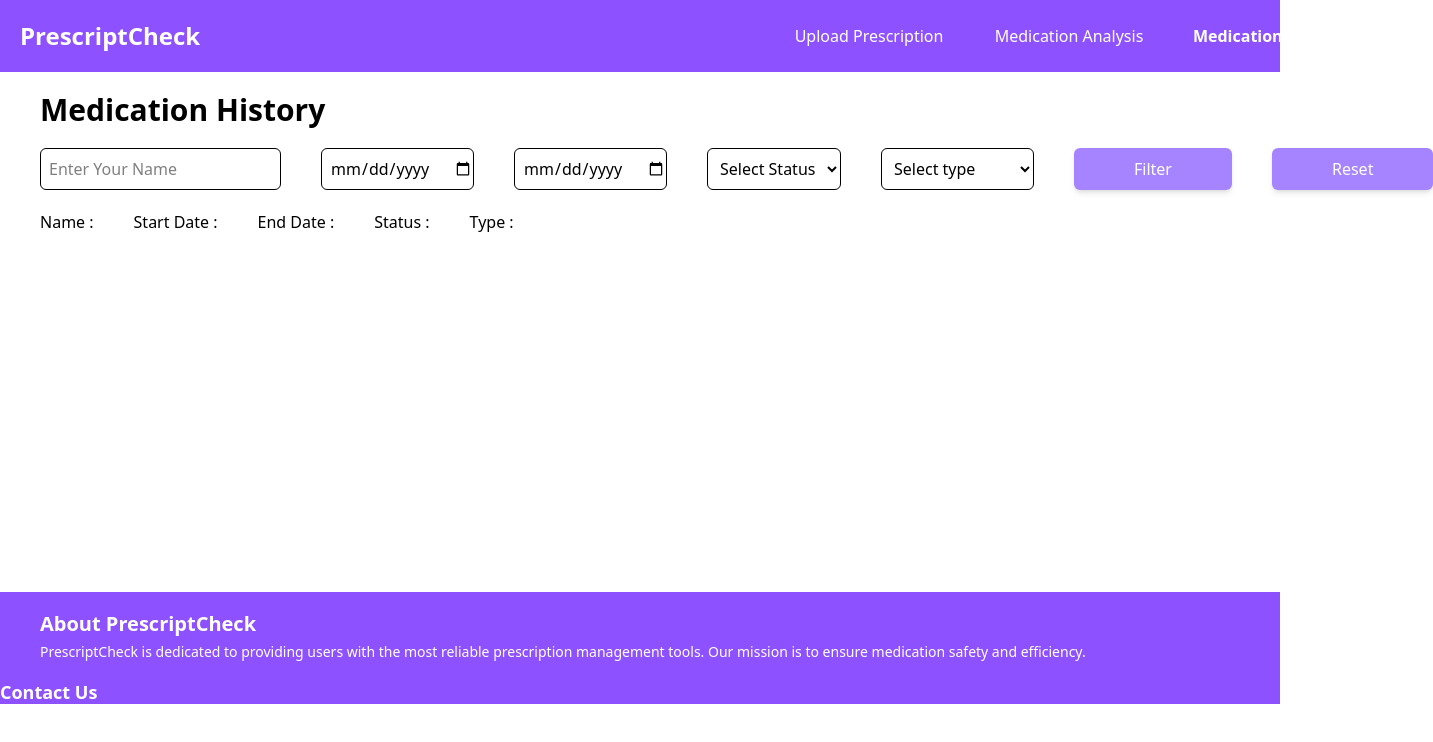
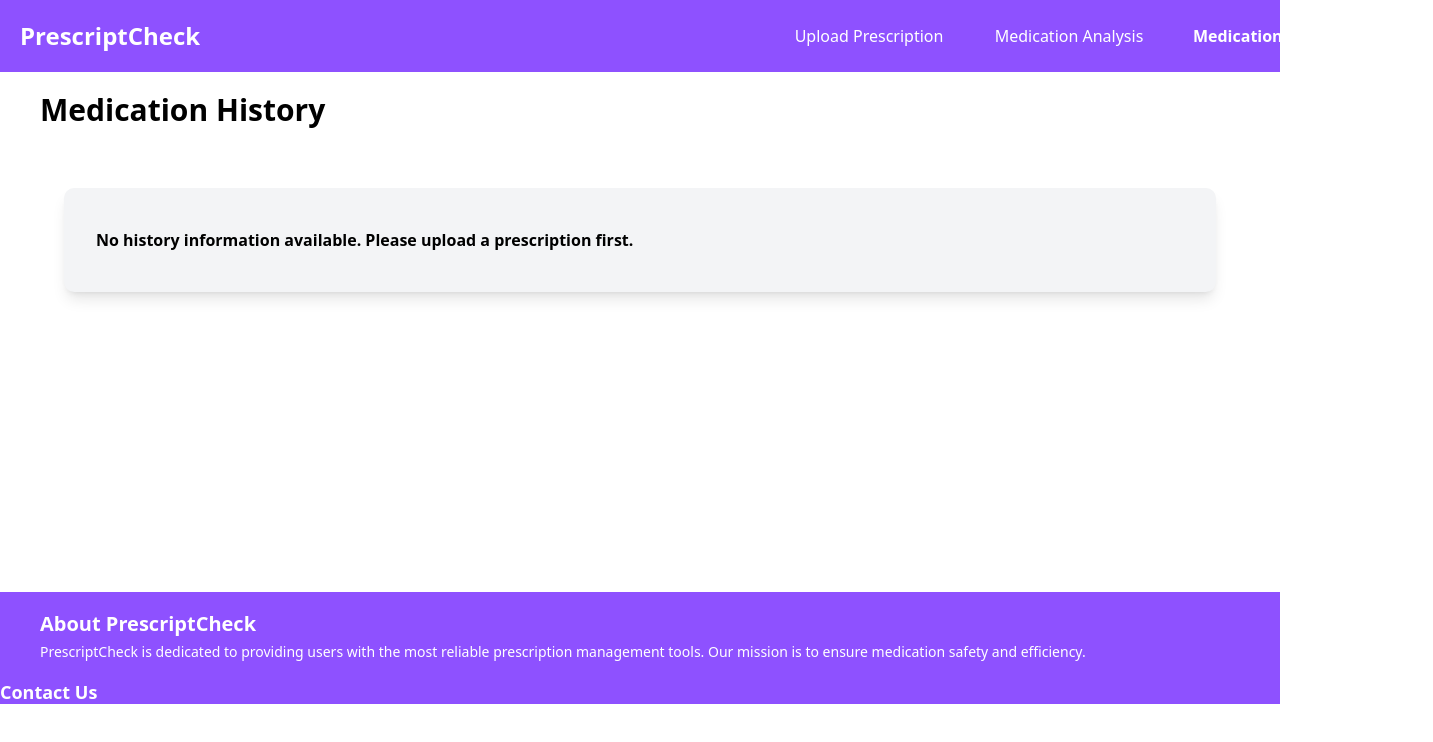
Before and after one commit to ad1tyq/PrescriptCheck, a React (Vite) app in the folder frontend/: page /history in a window 1280 px wide. Shown: the top 742 px of the page, 1433 px wide, since content can reach past the window. Built offline with nearby package versions, Linux system fonts and the light colour scheme.

Commit message:
all done only interactions left

```diff
--- a/frontend/src/components/analyseText.jsx
+++ b/frontend/src/components/analyseText.jsx
@@ -13,7 +13,6 @@ function AnalyseText({ text }) {
     status: 'completed',
     startDate: '2023-05-15',
     endDate: '2023-06-15',
-
   },
   {
     name: 'Ibuprofen',
--- a/frontend/src/components/historyCard.jsx
+++ b/frontend/src/components/historyCard.jsx
@@ -13,7 +13,15 @@ function History() {
     const [selectedType, setSelectedType] = useState(""); const [selectedType1, setSelectedType1] = useState("");
     const [filterHistory, setFilterHistory] = useState(null);
     const { prescriptionHistory } = useHistory();
-    console.log("prescription history : \n",prescriptionHistory);
+    if (!prescriptionHistory || prescriptionHistory.length === 0){
+        return (
+            <div className="flex justify-center">
+                <div className="shadow-lg bg-gray-100 mt-10 rounded-[10px] w-[72rem] h-auto py-10 px-8 gap-5 flex flex-col justify-center">
+                <p><b>No history information available. Please upload a prescription first.</b></p>
+                </div>
+            </div>
+    );
+    }
     let filterData = {
         name: nameStore,
         startdate: sDateStore,
```
